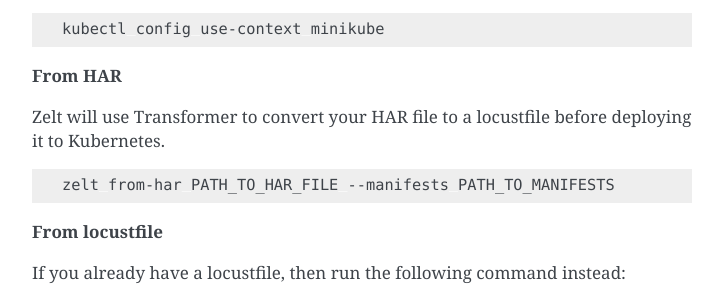
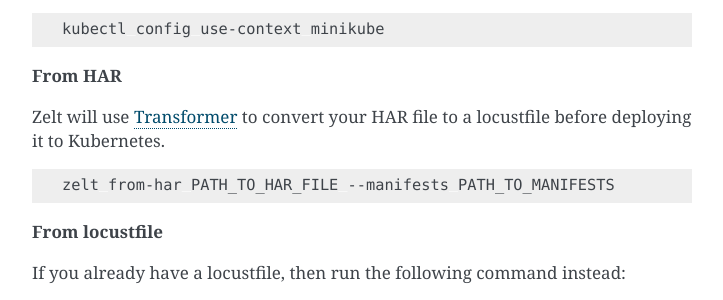
Before and after one commit to zalando-incubator/zelt, a Sphinx documentation site: the page built from docs/Run-a-load-test.rst, in a window 1280 px wide and 900 px high, scrolled down 2028 px. Shown: the part 155-455 px from the top of the window, without its empty margins (388-1111 px from the left). Built offline with Sphinx 7.4.7, drawn with Linux system fonts in a browser that asks for light colours.

```diff
--- a/docs/Run-a-load-test.rst
+++ b/docs/Run-a-load-test.rst
@@ -112,7 +112,7 @@ First, ensure you are logged in to the correct cluster e.g.:
 
 **From HAR**
 
-Zelt will use Transformer to convert your HAR file to a locustfile
+Zelt will use Transformer_ to convert your HAR file to a locustfile
 before deploying it to Kubernetes.
 
 .. code:: bash
```
Also changed, not shown: other parts of docs/Run-a-load-test.rst (+1 -0 lines).
